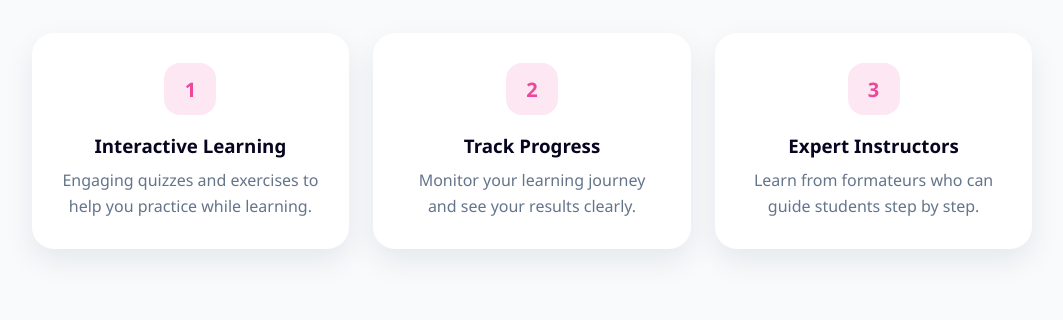
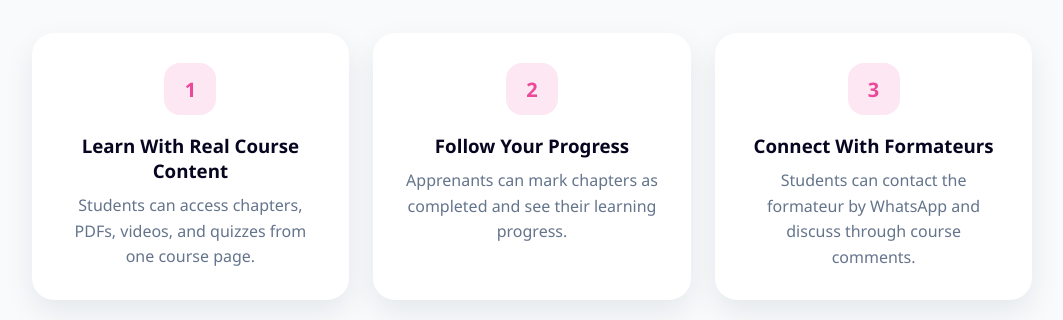
Before and after one commit to nabilnajme/Frontend_learnplat, a React app: page / in a window 1280 px wide. Shown: the part 802-1122 px from the top of the page, without its empty margins (108-1171 px from the left). Built offline with nearby package versions, Linux system fonts and the light colour scheme; the HTML template or start-up script is replaced by a standard one; a web font is replaced by a local one.

Commit message:
completed app

```diff
--- a/src/Landing.jsx
+++ b/src/Landing.jsx
@@ -16,16 +16,16 @@ function Landing() {
 
   const features = [
     {
-      title: "Interactive Learning",
-      text: "Engaging quizzes and exercises to help you practice while learning.",
+      title: "Learn With Real Course Content",
+      text: "Students can access chapters, PDFs, videos, and quizzes from one course page.",
     },
     {
-      title: "Track Progress",
-      text: "Monitor your learning journey and see your results clearly.",
+      title: "Follow Your Progress",
+      text: "Apprenants can mark chapters as completed and see their learning progress.",
     },
     {
-      title: "Expert Instructors",
-      text: "Learn from formateurs who can guide students step by step.",
+      title: "Connect With Formateurs",
+      text: "Students can contact the formateur by WhatsApp and discuss through course comments.",
     },
   ];
 
```
